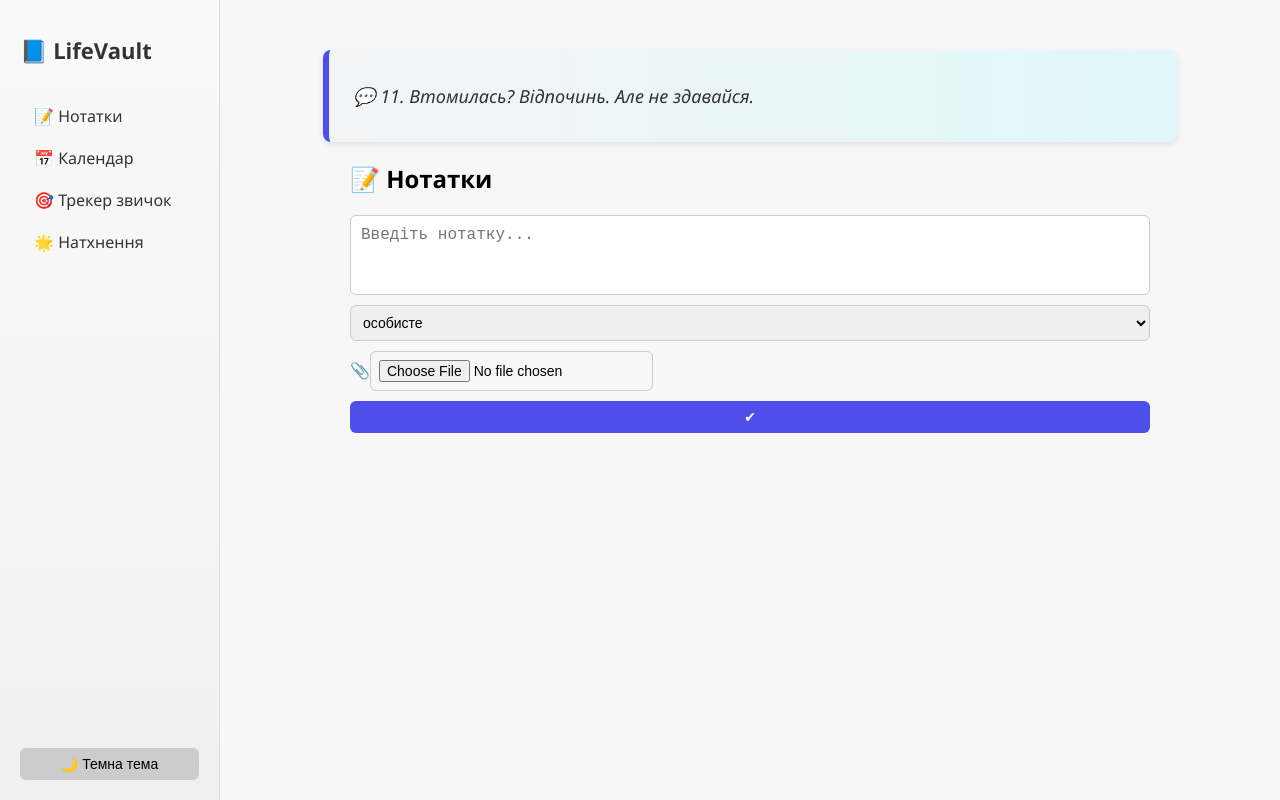
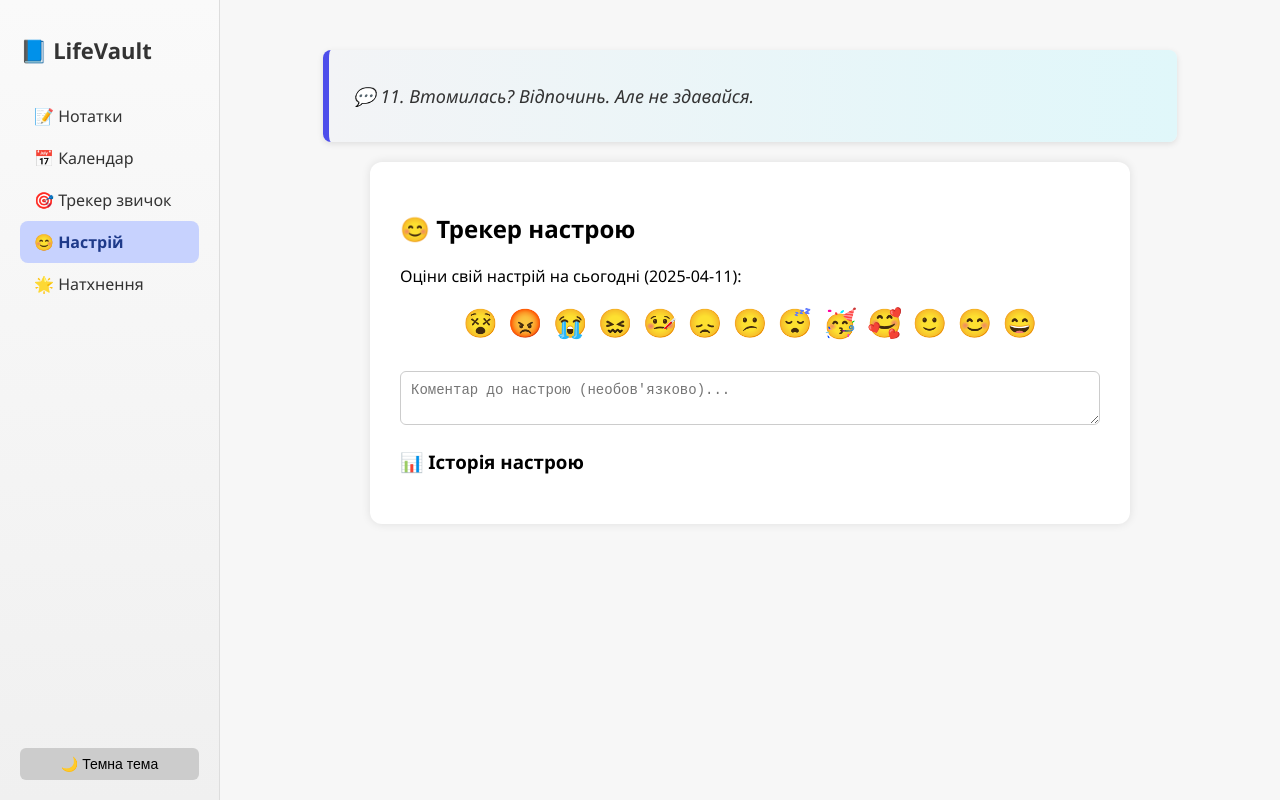
Before and after one commit to Vidziano/LifeVault, a React (Create React App) app: page /mood in a window 1280 px wide. Built offline with nearby package versions, Linux system fonts and the light colour scheme.

Commit message:
add MoodTracker

```diff
--- a/src/App.js
+++ b/src/App.js
@@ -5,18 +5,22 @@ import {
   Route,
   NavLink
 } from 'react-router-dom';
+
 import './App.css';
 import './Sidebar.css';
 import './Calendarview.css';
 import './Habits.css';
 import './HabitTracker.css';
 import './Notes.css';
+import './MoodTracker.css';
+import './InspirationBoard.css';
 
 import MotivationalQuote from './MotivationalQuote';
 import InspirationBoard from './InspirationBoard';
 import HabitTracker from './HabitTracker';
 import CalendarView from './CalendarView';
 import Notes from './Notes';
+import MoodTracker from './MoodTracker';
 
 function Sidebar({ darkMode, setDarkMode }) {
   return (
@@ -31,6 +35,9 @@ function Sidebar({ darkMode, setDarkMode }) {
         </li>
         <li>
           <NavLink to="/habits" className={({ isActive }) => isActive ? 'nav-link active' : 'nav-link'}>🎯 Трекер звичок</NavLink>
+        </li>
+        <li>
+          <NavLink to="/mood" className={({ isActive }) => isActive ? 'nav-link active' : 'nav-link'}>😊 Настрій</NavLink>
         </li>
         <li>
           <NavLink to="/inspo" className={({ isActive }) => isActive ? 'nav-link active' : 'nav-link'}>🌟 Натхнення</NavLink>
@@ -62,6 +69,7 @@ function AppWrapper() {
             <Route path="/notes" element={<Notes />} />
             <Route path="/calendar" element={<CalendarView />} />
             <Route path="/habits" element={<HabitTracker />} />
+            <Route path="/mood" element={<MoodTracker />} /> {/* ДОДАНО */}
             <Route path="/inspo" element={<InspirationBoard />} />
             <Route path="*" element={<Notes />} />
           </Routes>
--- /dev/null
+++ b/src/MoodTracker.css
@@ -0,0 +1,70 @@
+.mood-tracker {
+    max-width: 700px;
+    margin: auto;
+    padding: 30px;
+    background-color: #fff;
+    border-radius: 12px;
+    box-shadow: 0 0 10px rgba(0,0,0,0.1);
+  }
+
+  body.dark .mood-tracker {
+    background-color: #2a2a2a;
+    color: white;
+  }
+
+  .mood-emojis {
+    font-size: 28px;
+    display: flex;
+    justify-content: center;
+    gap: 10px;
+    margin: 10px 0 20px;
+    flex-wrap: wrap;
+  }
+
+  .emoji-rating {
+    cursor: pointer;
+    transition: transform 0.2s;
+  }
+
+  .emoji-rating:hover {
+    transform: scale(1.3);
+  }
+
+  .emoji-rating.selected {
+    transform: scale(1.4);
+    font-weight: bold;
+    border-bottom: 2px solid #4e4eeb;
+  }
+
+  .mood-tracker textarea {
+    width: 100%;
+    padding: 10px;
+    border-radius: 6px;
+    border: 1px solid #ccc;
+    resize: vertical;
+    font-size: 14px;
+    margin-top: 10px;
+    box-sizing: border-box;
+  }
+
+  body.dark .mood-tracker textarea {
+    background-color: #333;
+    color: white;
+    border: 1px solid #666;
+  }
+
+  .mood-history {
+    margin-top: 20px;
+    list-style: none;
+    padding: 0;
+  }
+
+  .mood-history li {
+    padding: 6px 0;
+    border-bottom: 1px solid #eee;
+    font-size: 15px;
+  }
+
+  body.dark .mood-history li {
+    border-color: #444;
+  }
--- /dev/null
+++ b/src/MoodTracker.jsx
@@ -0,0 +1,70 @@
+import React, { useState, useEffect } from 'react';
+import './MoodTracker.css';
+
+function MoodTracker() {
+  const [mood, setMood] = useState(null);
+  const [comment, setComment] = useState('');
+  const [history, setHistory] = useState([]);
+
+  const today = new Date().toISOString().split('T')[0];
+
+  const moodEmojis = ['😵', '😡', '😭', '😖', '🤒', '😞', '😕', '😴', '🥳', '🥰', '🙂', '😊', '😄'];
+
+  useEffect(() => {
+    const stored = JSON.parse(localStorage.getItem('moodHistory')) || [];
+    setHistory(stored);
+    const todayEntry = stored.find(entry => entry.date === today);
+    if (todayEntry) {
+      setMood(todayEntry.mood);
+      setComment(todayEntry.comment);
+    }
+  }, []);
+
+  useEffect(() => {
+    if (mood !== null) {
+      const updated = history.filter(entry => entry.date !== today);
+      updated.push({ date: today, mood, comment });
+      setHistory(updated);
+      localStorage.setItem('moodHistory', JSON.stringify(updated));
+    }
+  }, [mood, comment]);
+
+  return (
+    <div className="mood-tracker">
+      <h2>😊 Трекер настрою</h2>
+      <p>Оціни свій настрій на сьогодні ({today}):</p>
+
+      <div className="mood-emojis">
+        {moodEmojis.map((emoji, i) => (
+          <span
+            key={i}
+            title={`Оцінка: ${i + 1}`}
+            className={`emoji-rating ${mood === i + 1 ? 'selected' : ''}`}
+            onClick={() => setMood(i + 1)}
+          >
+            {emoji}
+          </span>
+        ))}
+      </div>
+
+      <textarea
+        placeholder="Коментар до настрою (необов'язково)..."
+        value={comment}
+        onChange={(e) => setComment(e.target.value)}
+      ></textarea>
+
+      <h3>📊 Історія настрою</h3>
+      <ul className="mood-history">
+        {history
+          .sort((a, b) => b.date.localeCompare(a.date))
+          .map((entry, i) => (
+            <li key={i}>
+              <strong>{entry.date}</strong>: {moodEmojis[entry.mood - 1]} — {entry.comment}
+            </li>
+          ))}
+      </ul>
+    </div>
+  );
+}
+
+export default MoodTracker;
```
